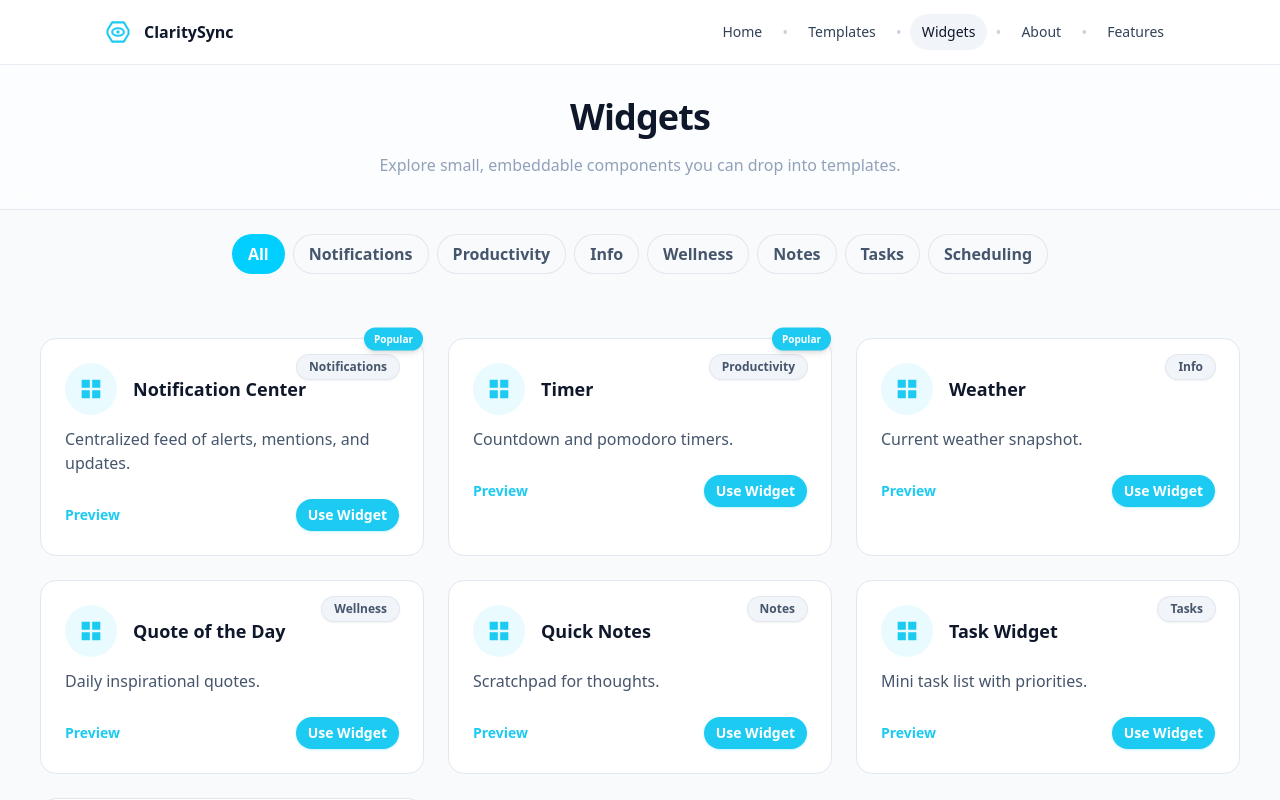
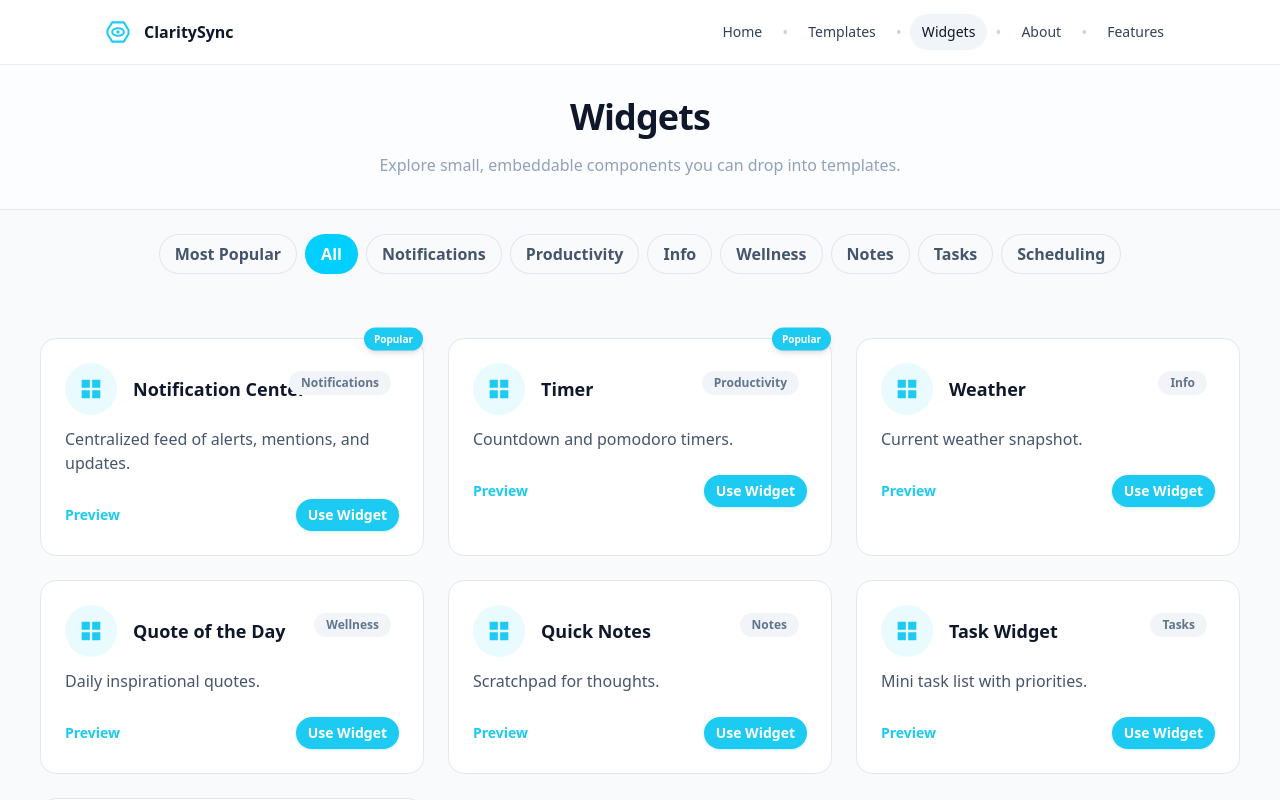
Before and after one commit to claritysyncio-lgtm/claritysync-backup, a Next.js app: page /widgets in a window 1280 px wide. Shown: the top 800 px of the page. Built offline with nearby package versions, Linux system fonts and the light colour scheme.

Commit message:
Backup at 2025-09-18 17:33:21

```diff
--- a/src/app/widgets/page.tsx
+++ b/src/app/widgets/page.tsx
@@ -59,7 +59,7 @@ const WIDGETS = [
   { name: "Calendar", category: "Scheduling", description: "This week at a glance." },
 ];
 
-const FILTERS = ["All", "Notifications", "Productivity", "Info", "Wellness", "Notes", "Tasks", "Scheduling"] as const;
+const FILTERS = ["Most Popular", "All", "Notifications", "Productivity", "Info", "Wellness", "Notes", "Tasks", "Scheduling"] as const;
 
 type Filter = typeof FILTERS[number];
 
@@ -75,9 +75,12 @@ export default function WidgetsPage() {
     return () => clearTimeout(t);
   }, [toast]);
 
-  const filtered = selectedFilter === "All"
-    ? WIDGETS
-    : WIDGETS.filter(w => w.category === selectedFilter);
+  const filtered =
+    selectedFilter === "All"
+      ? WIDGETS
+      : selectedFilter === "Most Popular"
+      ? WIDGETS.filter((w: any) => w.isPopular)
+      : WIDGETS.filter(w => w.category === selectedFilter);
 
   return (
     <div className="min-h-screen bg-slate-50">
@@ -156,7 +159,7 @@ export default function WidgetsPage() {
           {filtered.map((w) => (
             <div key={w.name} className="group relative block p-6 bg-white rounded-2xl border border-slate-200 hover:border-slate-300 hover:shadow-sm transition-all">
               {/* Category badge: slightly higher than default, not overlapping */}
-              <div className="absolute top-4 right-6 rounded-full bg-slate-100 px-3 py-1 text-xs font-semibold text-slate-600 shadow-sm ring-1 ring-slate-200">
+              <div className="absolute top-8 right-8 rounded-full bg-slate-100 px-3 py-1 text-xs font-semibold text-slate-500">
                 {w.category}
               </div>
               {/* Popular badge (matches Templates positioning style near top-right) */}
```
